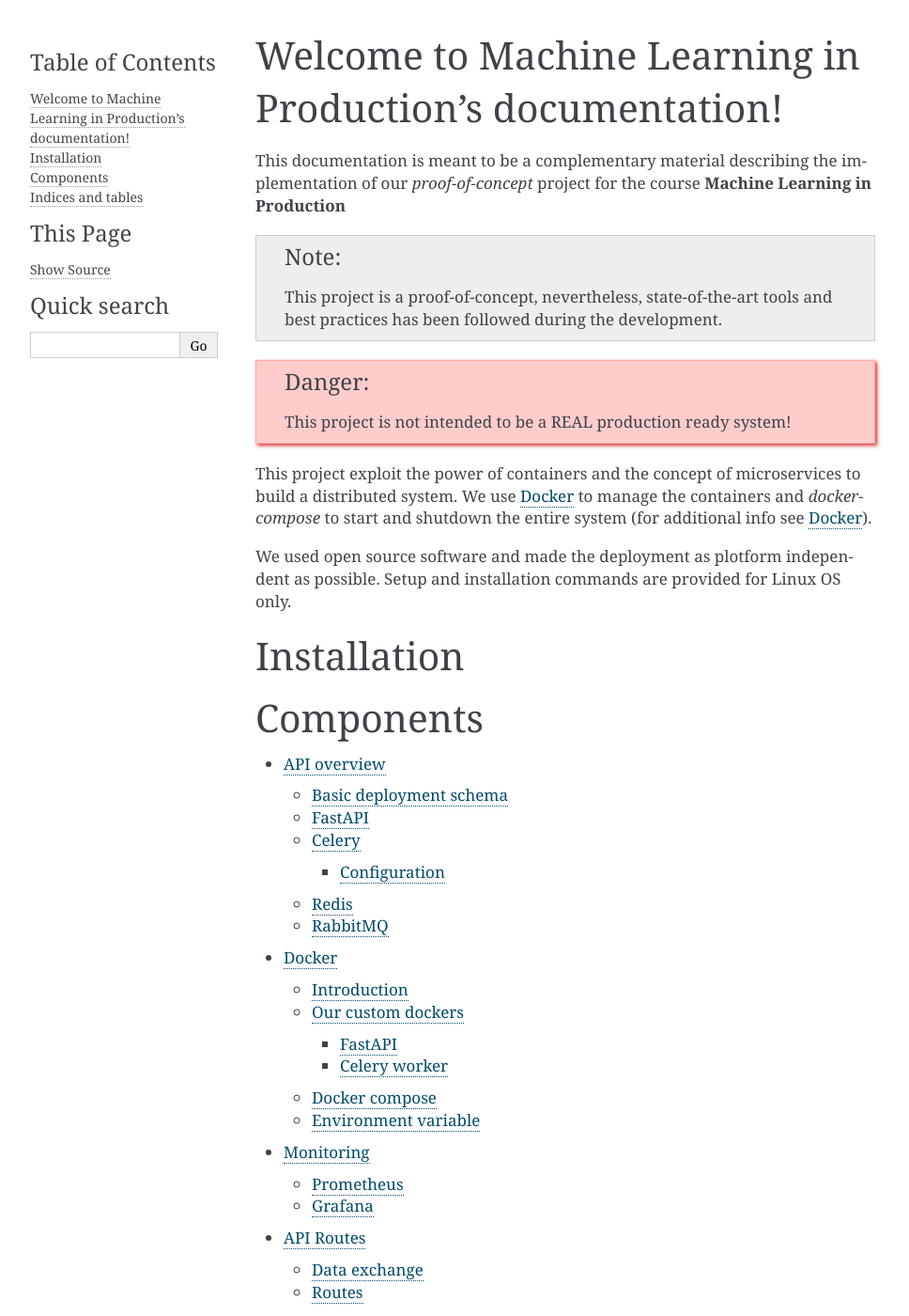
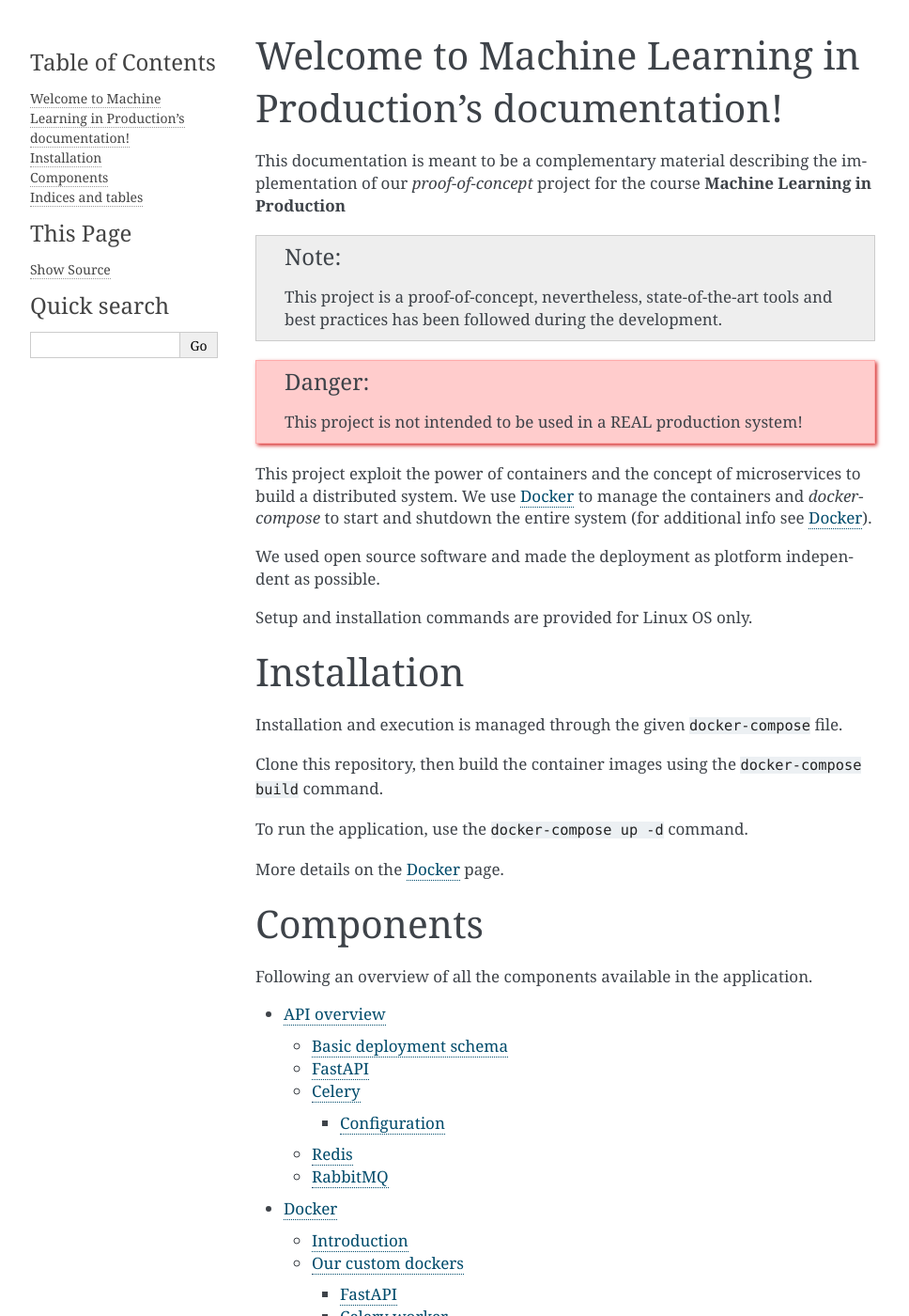
Before and after one commit to IDSIA/MLprod, a Sphinx documentation site: the page built from docs/source/index.rst, in a window 1280 px wide and 1400 px high. Shown: the whole window at 94% size, without its empty margins (148-1116 px from the left). Built offline with Sphinx 7.4.7, drawn with Linux system fonts in a browser that asks for light colours.

Commit message:
Updated index of documentation.

```diff
--- a/docs/source/index.rst
+++ b/docs/source/index.rst
@@ -14,21 +14,32 @@
     been followed during the development.
 
 .. danger::
-    This project is not intended to be a REAL production ready system!
+    This project is not intended to be used in a REAL production system!
 
 This project exploit the power of containers and the concept of microservices to build a distributed system.
 We use `Docker`_ to manage the containers and *docker-compose* to start and shutdown the entire system (for additional info see :ref:`Dockerref`).
 
 We used open source software and made the deployment as plotform independent as possible.
+
 Setup and installation commands are provided for Linux OS only.
 
 
 Installation
 ============
 
+Installation and execution is managed through the given ``docker-compose`` file.
+
+Clone this repository, then build the container images using the ``docker-compose build`` command.
+
+To run the application, use the ``docker-compose up -d`` command.
+
+More details on the :ref:`Dockerref` page.
+
 
 Components
 ==========
+
+Following an overview of all the components available in the application.
 
 .. toctree::
    :glob:
```
